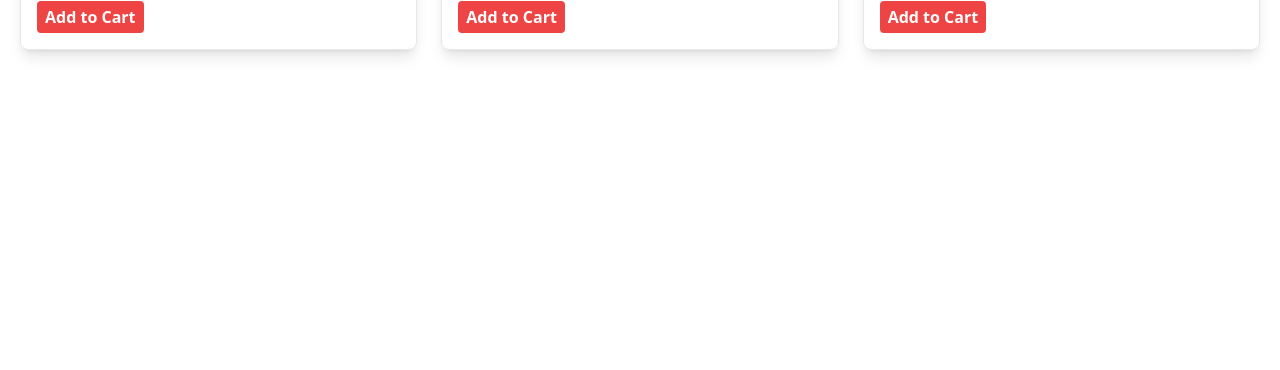
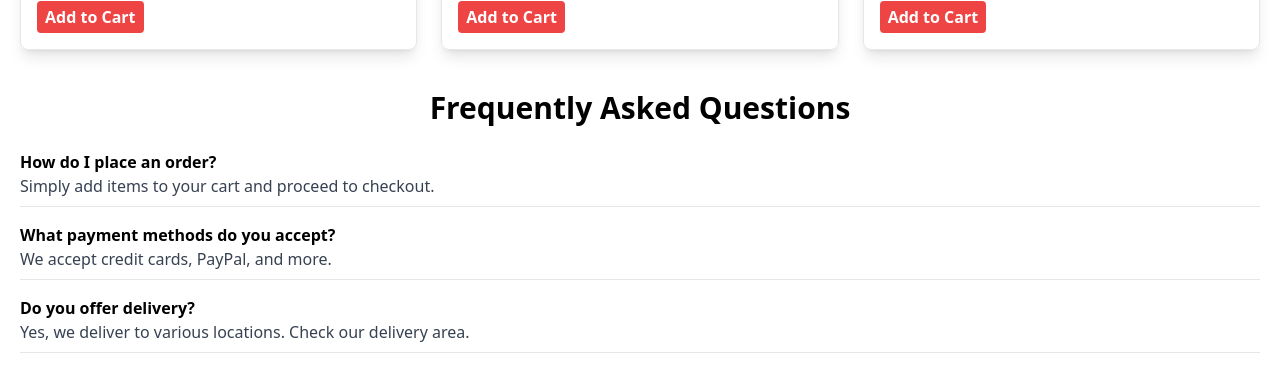
Before and after one commit to eldianak21/PlatePal, a React (Vite) app in the folder nom-nom/: page / in a window 1280 px wide. Shown: the part 1092-1462 px from the top of the page. Before the commit the page ends 1162 px from the top, so only its background shows below. Built offline with nearby package versions, Linux system fonts and the light colour scheme.

Commit message:
FAQs page is added

```diff
--- a/nom-nom/src/App.jsx
+++ b/nom-nom/src/App.jsx
@@ -1,12 +1,14 @@
 import React from 'react'
 import Home from './Components/Home/Home'
 import Menu from './Components/Menu/Menu'
+import FAQs from './Components/FAQs/FAQs'
 
 function App() {
   return (
     <div>
       <Home/>
       <Menu/>
+      <FAQs/>
     </div>
   )
 }
--- /dev/null
+++ b/nom-nom/src/Components/FAQs/FAQs.jsx
@@ -0,0 +1,25 @@
+import React from 'react'
+
+const FAQs = () =>{
+    const faqs = [
+      { question: "How do I place an order?", answer: "Simply add items to your cart and proceed to checkout." },
+      { question: "What payment methods do you accept?", answer: "We accept credit cards, PayPal, and more." },
+      { question: "Do you offer delivery?", answer: "Yes, we deliver to various locations. Check our delivery area." },
+    ];
+
+    return (
+      <div className="p-5 bg-white">
+        <h1 className="text-3xl font-bold text-center mb-6">Frequently Asked Questions</h1>
+        <div className="space-y-4">
+          {faqs.map((faq, index) => (
+            <div key={index} className="border-b pb-2">
+              <h2 className="font-semibold">{faq.question}</h2>
+              <p className="text-gray-700">{faq.answer}</p>
+            </div>
+          ))}
+        </div>
+      </div>
+    );
+  };
+
+export default FAQs
```
Also changed, not shown: nom-nom/src/Components/Contact/Contact.jsx (added).
